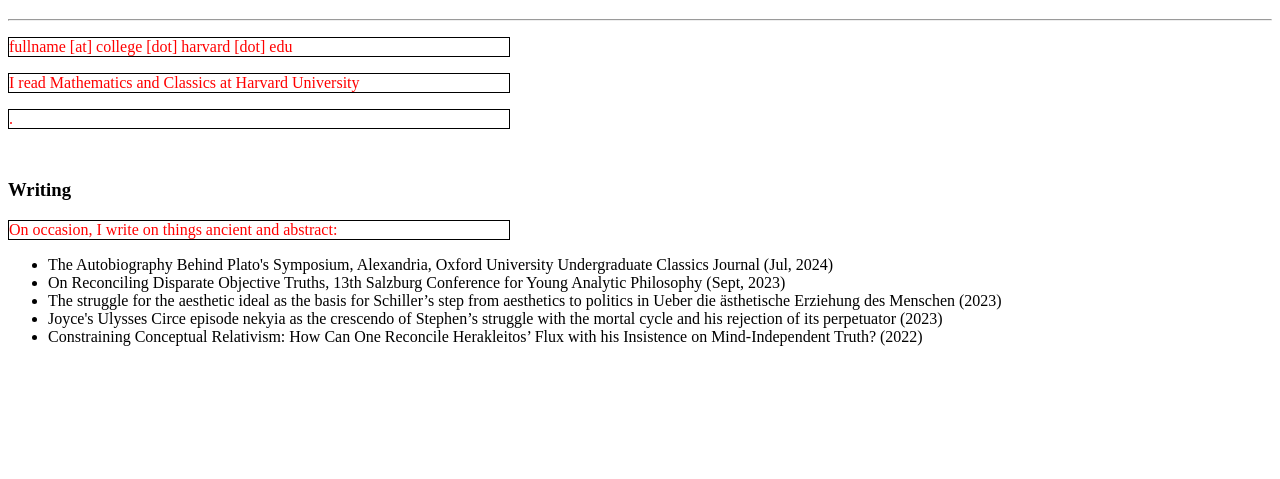
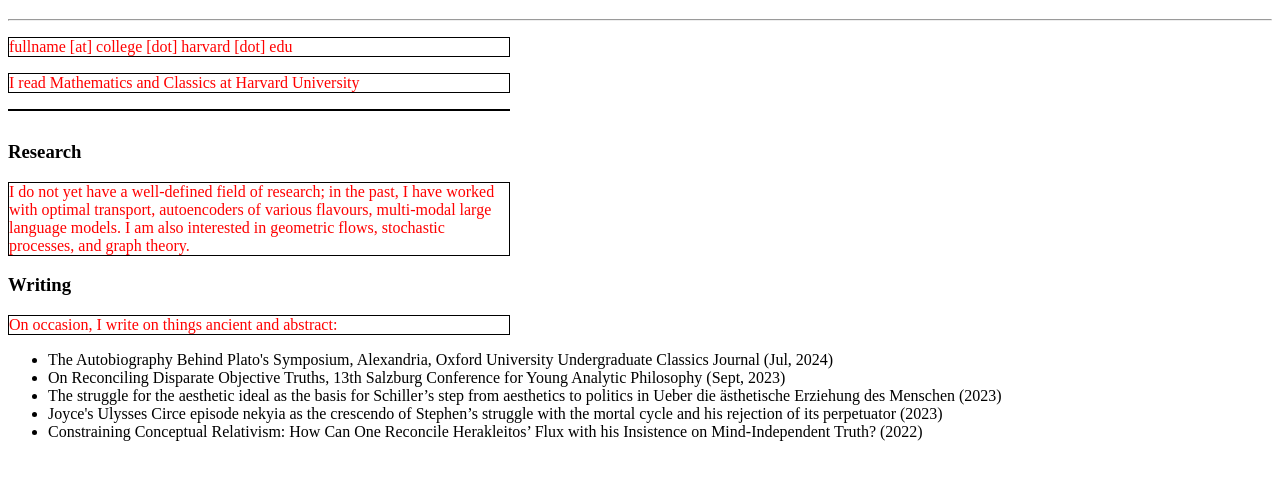
Before and after one commit to alog-ia/alog-ia.github.io, a plain HTML site: page index.html in a window 1280 px wide. Shown: the part 61-540 px from the top of the page. Drawn offline with Linux system fonts and the light colour scheme; files that its build step writes are made by us from their sources.

Commit message:
Update index.html

```diff
--- a/index.html
+++ b/index.html
@@ -12,7 +12,9 @@
     <p> fullname [at] college [dot] harvard [dot] edu </p>
     <p> I read Mathematics and Classics at Harvard University </p>
 
-    <p style="margin-bottom: 50px;">.</p>
+    <p style="margin-bottom: 30px;"></p>
+    <h3> Research </h3>
+    <p> I do not yet have a well-defined field of research; in the past, I have worked with optimal transport, autoencoders of various flavours, multi-modal large language models. I am also interested in geometric flows, stochastic processes, and graph theory. </p>
 
     <h3> Writing </h3>
     <p> On occasion, I write on things ancient and abstract: </p>
```
